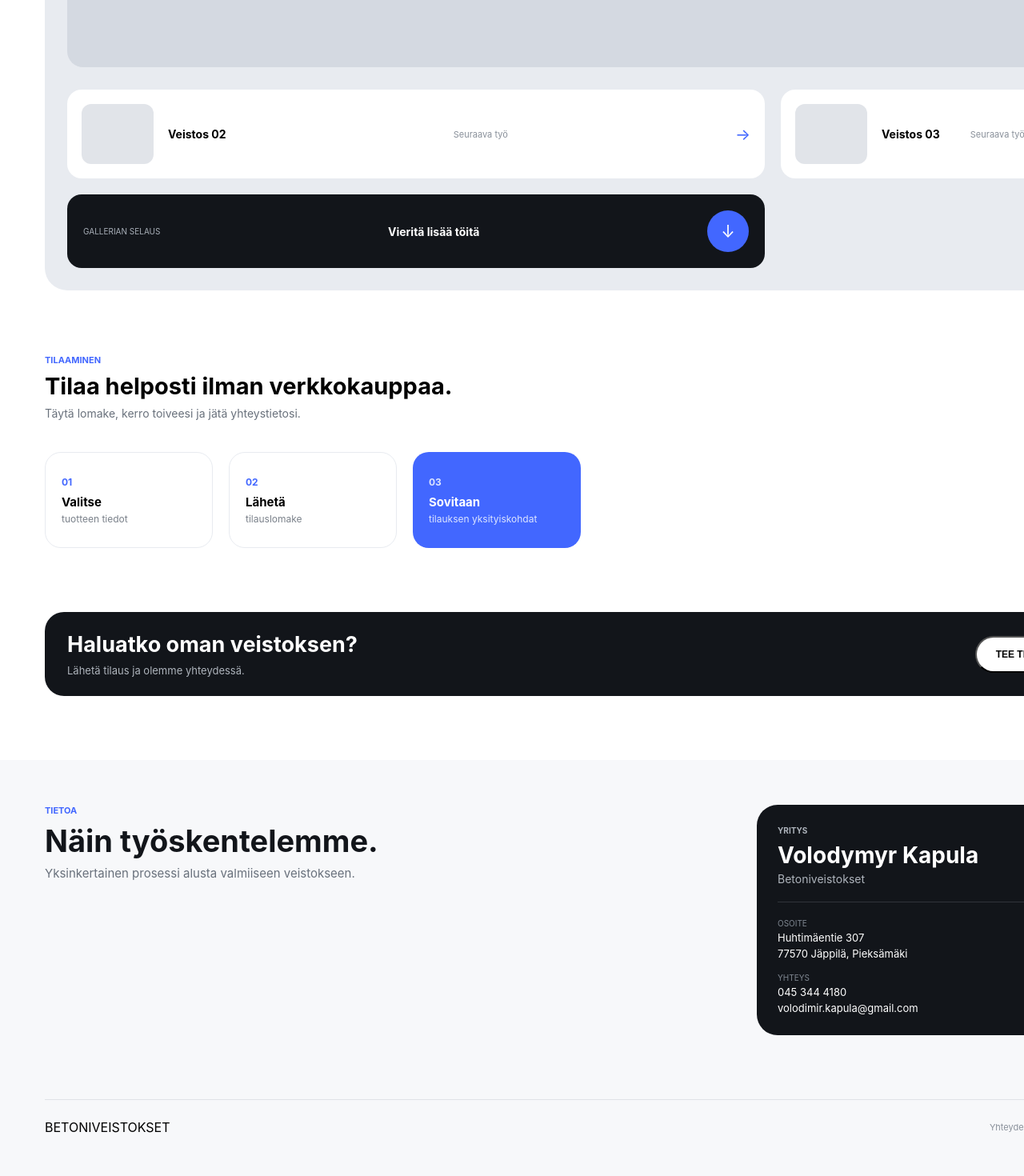
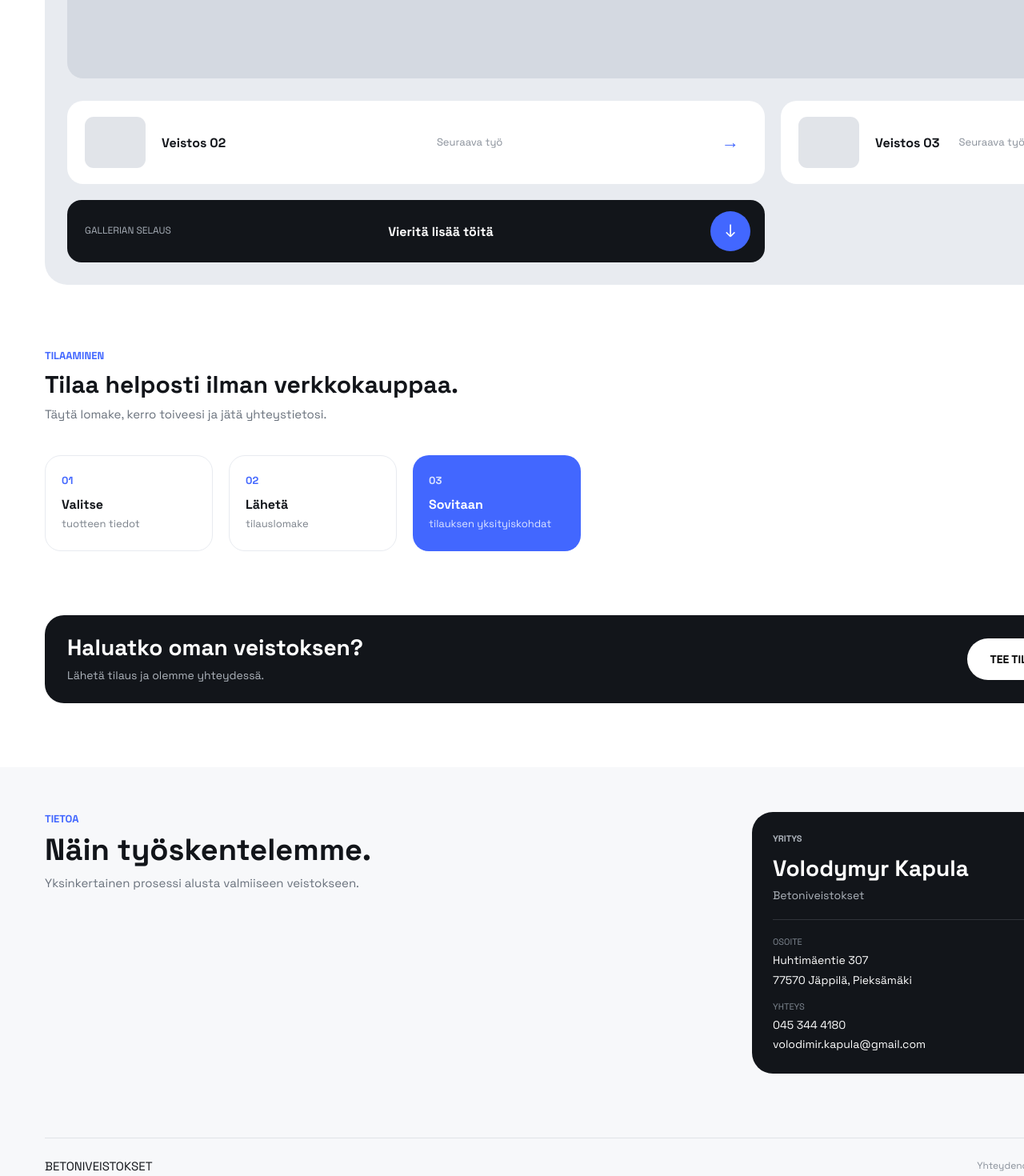
Before and after one commit to Burben-Kapula/-WK-Ohjelmistokehitt-j-n-toimiminen, a React (Vite) app in the folder frontend/: page / in a window 1280 px wide. Shown: the part 800-2270 px from the top of the page at 80% size. Built offline with nearby package versions, Linux system fonts and the light colour scheme.

Commit message:
19.08. TEXT

```diff
--- a/frontend/src/App.css
+++ b/frontend/src/App.css
@@ -1,7 +1,7 @@
+/* =========================
+   RESET / BASE
+   ========================= */
 
-
-
-/* Базовые сбросы и шрифт */
 *,
 *::before,
 *::after {
@@ -10,60 +10,81 @@
     padding: 0;
 }
 
+html,
+body,
+#root {
+    margin: 0;
+    padding: 0;
+    width: 100%;
+    min-height: 100%;
+}
+
 body {
-    font-family: "Inter", system-ui, Arial, sans-serif;
-    -webkit-font-smoothing: auto;
-    background: #fff;
+    font-size: 15px;
+    line-height: 1.45;
+    color: #12151a;
+    background: #ffffff;
+    -webkit-font-smoothing: antialiased;
+    -moz-osx-font-smoothing: grayscale;
 }
 
 a {
     color: inherit;
-    text-decoration: inherit;
-}бля
+    text-decoration: none;
+}
+
+button,
+input,
+textarea,
+select,
+option {
+    font: inherit;
+    color: inherit;
+}
 
 button {
-    border: none;
+    border: 0;
     background: transparent;
-    font: inherit;
-    color: inherit;
     cursor: pointer;
 }
 
-/* Страница */
+
+/* =========================
+   PAGE
+   ========================= */
+
 .page {
     width: 1440px;
     min-width: 1440px;
     max-width: 1440px;
     margin: 0 auto;
-    background: #fff;
+    background: #ffffff;
 }
 
-/* HEADER */
+
+/* =========================
+   HEADER
+   ========================= */
 
 .header {
-    position: relative;
     height: 140px;
-    background: #f7f8fa;
-    border-bottom: 1px solid rgba(0, 0, 0, 0.1);
+    padding: 0 56px;
     display: flex;
     align-items: center;
     justify-content: space-between;
-    padding: 0 56px;
+    background: #f7f8fa;
+    border-bottom: 1px solid rgba(0, 0, 0, 0.1);
 }
-
-/* ЛОГОТИП ИЗ FIGMA */
 
 .logo {
     width: 280px;
-    height: auto;
-    display: block;
     flex-shrink: 0;
 }
 
 .logo img {
+    display: block;
     width: 180px;
     height: auto;
-    display: block;
 }
 
 .nav {
@@ -72,39 +93,61 @@ button {
 }
 
 .nav-link {
-    font-size: 13px;
+    font-size: 14px;
     color: #777e88;
 }
 
 .nav-link.active {
-    color: #000;
+    color: #000000;
+}
+
+
+/* =========================
+   BUTTONS
+   ========================= */
+
+.cta-button,
+.cta-banner-button {
+    min-height: 52px;
+    padding: 16px 28px;
+    display: inline-flex;
+    align-items: center;
+    justify-content: center;
+    white-space: nowrap;
+    font-size: 14px;
+    font-weight: 700;
+    line-height: 1;
+    border-radius: 28px;
 }
 
 .cta-button {
     background: #12151a;
-    color: #fff;
-    font-size: 12px;
-    font-weight: 700;
-    padding: 12px 20px;
-    border-radius: 22px;
+    color: #ffffff;
 }
+
+.cta-button:hover {
+    background: #4267ff;
+}
+
+
+/* =========================
+   BACK TO TOP
+   ========================= */
 
 .back-to-top {
     position: fixed;
+    right: 24px;
     bottom: 24px;
-    right: 24px;
     z-index: 1000;
-    width: 44px;
-    height: 44px;
-    border: none;
-    border-radius: 50%;
-    background: #12151a;
-    color: #fff;
-    font-size: 18px;
-    cursor: pointer;
+    width: 52px;
+    height: 52px;
     display: flex;
     align-items: center;
     justify-content: center;
+    border-radius: 50%;
+    background: #12151a;
+    color: #ffffff;
+    font-size: 22px;
     box-shadow: 0 4px 12px rgba(0, 0, 0, 0.2);
 }
 
@@ -112,167 +155,209 @@ button {
     background: #4267ff;
 }
 
-/* Main */
-.main {
-    position: relative;
-}
 
-/* Hero */
+/* =========================
+   HERO
+   ========================= */
+
 .hero {
     padding: 56px 56px 0;
 }
 
-.hero-label {
+.hero-label,
+.section-label,
+.footer-label {
     font-size: 13px;
     font-weight: 700;
     color: #4267ff;
-    margin-bottom: 8px;
+}
+
+.hero-label {
+    margin-bottom: 10px;
 }
 
 .hero-title {
-    font-size: 66px;
+    margin: 0;
+    max-width: 1050px;
+
+    font-size: 76px;
+    line-height: 0.96;
     font-weight: 700;
-    color: #000;
-    line-height: 1.1;
+    letter-spacing: -3.5px;
+
+    color: #12151a;
 }
 
 .hero-desc {
+    max-width: 680px;
+    margin-top: 18px;
     font-size: 16px;
     color: #69717c;
-    margin-top: 16px;
-    max-width: 680px;
 }
 
+
+/* =========================
+   GALLERY
+   ========================= */
+
 .gallery-placeholder {
+    min-height: 500px;
     margin-top: 40px;
+    padding: 28px;
     background: #e8ebf0;
     border-radius: 28px;
-    padding: 28px;
-    min-height: 500px;
 }
 
 .gallery-main-image {
-    background: #d4d9e1;
-    border-radius: 20px;
     height: 395px;
     display: flex;
     flex-direction: column;
     align-items: center;
     justify-content: center;
+    background: #d4d9e1;
+    border-radius: 20px;
     color: #9aa2ad;
     font-size: 28px;
     font-weight: 700;
 }
 
 .image-subcaption {
-    font-size: 11px;
-    font-weight: 400;
+    margin-top: 8px;
+    font-size: 12px;
     color: #a8afb8;
-    margin-top: 8px;
 }
 
 .gallery-list {
     margin-top: 28px;
     display: grid;
-    grid-template-columns: 1fr 380px;
+    grid-template-columns: minmax(0, 1fr) 380px;
     gap: 20px;
 }
 
 .gallery-item {
-    background: #fff;
-    border-radius: 18px;
-    padding: 18px;
+    min-height: 104px;
+    padding: 16px 22px;
     display: flex;
-    gap: 18px;
     align-items: center;
+    gap: 20px;
+    background: #ffffff;
+    border-radius: 20px;
+    cursor: pointer;
+    transition: transform 0.2s ease, box-shadow 0.2s ease;
+}
+
+.gallery-item:hover {
+    transform: translateY(-2px);
+    box-shadow: 0 8px 24px rgba(18, 21, 26, 0.08);
 }
 
 .gallery-item-image {
-    width: 90px;
-    height: 75px;
+    width: 76px;
+    height: 64px;
+    flex-shrink: 0;
     background: #e1e4e9;
-    border-radius: 12px;
+    border-radius: 11px;
 }
 
 .gallery-item-content {
     flex: 1;
+    min-width: 0;
     display: flex;
     align-items: center;
     justify-content: space-between;
+    gap: 24px;
 }
 
 .gallery-item-title {
-    font-size: 14px;
+    font-size: 16px;
     font-weight: 700;
-    color: #000;
+    white-space: nowrap;
 }
 
 .gallery-item-sub {
-    font-size: 11px;
+    font-size: 13px;
     color: #89909a;
+    white-space: nowrap;
 }
 
 .gallery-item-arrow {
-    font-size: 20px;
+    width: 42px;
+    height: 42px;
+    flex-shrink: 0;
+    display: flex;
+    align-items: center;
+    justify-content: center;
+    border-radius: 50%;
     color: #4267ff;
+    font-size: 22px;
+    transition: transform 0.2s ease;
 }
 
+.gallery-item:hover .gallery-item-arrow {
+    transform: translateX(5px);
+}
+
+
+/* =========================
+   GALLERY HINT
+   ========================= */
+
 .gallery-scroll-hint {
-    background: #12151a;
-    border-radius: 18px;
-    padding: 20px;
+    min-height: 76px;
+    padding: 14px 18px 14px 22px;
     display: flex;
     align-items: center;
     justify-content: space-between;
-    color: #fff;
+    background: #12151a;
+    border-radius: 18px;
+    color: #ffffff;
+    cursor: pointer;
 }
 
 .gallery-scroll-title {
-    font-size: 10px;
-    font-weight: 400;
+    font-size: 12px;
     color: #a8afb8;
 }
 
 .gallery-scroll-text {
-    font-size: 14px;
+    font-size: 16px;
     font-weight: 700;
 }
 
 .gallery-scroll-icon {
-    width: 52px;
-    height: 52px;
-    border-radius: 50%;
-    background: #4267ff;
+    width: 50px;
+    height: 50px;
+    flex-shrink: 0;
     display: flex;
     align-items: center;
     justify-content: center;
-    font-size: 21px;
-    color: #fff;
+    border-radius: 50%;
+    background: #4267ff;
+    color: #ffffff;
+    font-size: 22px;
 }
 
-/* Order steps */
+
+/* =========================
+   ORDER STEPS
+   ========================= */
+
 .order-steps {
     padding: 80px 56px 0;
 }
 
-.section-label {
-    font-size: 11px;
+.section-title {
+    margin-top: 8px;
+    font-size: 30px;
+    line-height: 1.2;
     font-weight: 700;
-    color: #4267ff;
-}
-
-.section-title {
-    font-size: 29px;
-    font-weight: 700;
-    color: #000;
-    margin-top: 8px;
 }
 
 .section-desc {
-    font-size: 14px;
+    max-width: 680px;
+    margin-top: 8px;
+    font-size: 15px;
     color: #69717c;
-    margin-top: 8px;
-    max-width: 680px;
 }
 
 .steps {
@@ -283,28 +368,28 @@ button {
 }
 
 .step-card {
-    border-radius: 20px;
+    min-height: 120px;
     padding: 20px;
-    min-height: 120px;
     display: flex;
     flex-direction: column;
     justify-content: center;
+    border-radius: 20px;
 }
 
 .step-card.light {
-    background: #fff;
+    background: #ffffff;
     border: 1px solid #e8ebf0;
 }
 
 .step-card.dark {
     background: #4267ff;
-    color: #fff;
+    color: #ffffff;
 }
 
 .step-number {
-    font-size: 12px;
+    margin-bottom: 8px;
+    font-size: 13px;
     font-weight: 700;
-    margin-bottom: 8px;
 }
 
 .step-number.dark {
@@ -316,131 +401,139 @@ button {
 }
 
 .step-title {
-    font-size: 15px;
+    font-size: 16px;
     font-weight: 700;
 }
 
 .step-desc {
-    font-size: 12px;
+    margin-top: 4px;
+    font-size: 13px;
     color: #7a818a;
-    margin-top: 4px;
 }
 
 .step-card.dark .step-desc {
     color: #dde5ff;
 }
 
-/* CTA banner */
+
+/* =========================
+   CTA
+   ========================= */
+
 .cta-banner {
     margin: 80px 56px 0;
-    background: #12151a;
-    border-radius: 24px;
     padding: 24px 28px;
     display: flex;
     align-items: center;
     justify-content: space-between;
+    background: #12151a;
+    border-radius: 24px;
 }
 
 .cta-banner-title {
-    font-size: 27px;
+    font-size: 28px;
+    line-height: 1.2;
     font-weight: 700;
-    color: #fff;
+    color: #ffffff;
 }
 
 .cta-banner-desc {
-    font-size: 13px;
+    margin-top: 8px;
+    font-size: 14px;
     color: #aeb4bc;
-    margin-top: 8px;
 }
 
 .cta-banner-button {
-    background: #fff;
-    color: #000;
-    font-size: 12px;
-    font-weight: 700;
-    padding: 14px 24px;
-    border-radius: 25px;
+    background: #ffffff;
+    color: #000000;
 }
 
-/* Footer */
+.cta-banner-button:hover {
+    background: #4267ff;
+    color: #ffffff;
+}
+
+
+/* =========================
+   FOOTER
+   ========================= */
+
 .footer {
+    min-height: 850px;
     margin-top: 80px;
+    padding: 56px;
     background: #f7f8fa;
-    min-height: 850px;
-    padding: 56px;
 }
 
 .footer-top {
     display: grid;
-    grid-template-columns: 850px 444px;
+    grid-template-columns: minmax(0, 850px) minmax(0, 444px);
     gap: 40px;
 }
 
-.footer-label {
-    font-size: 11px;
+.footer-title {
+    margin-top: 8px;
+    font-size: 38px;
+    line-height: 1.15;
     font-weight: 700;
-    color: #4267ff;
-}
-
-.footer-title {
-    font-size: 38px;
-    font-weight: 700;
-    color: #12151a;
-    margin-top: 8px;
 }
 
 .footer-desc {
+    margin-top: 8px;
     font-size: 15px;
     color: #69717c;
-    margin-top: 8px;
 }
 
+
+/* =========================
+   PROCESS
+   ========================= */
+
 .process-steps {
+    min-height: 390px;
     margin-top: 40px;
-    background: #fff;
+    padding: 26px;
+    background: #ffffff;
     border-radius: 26px;
-    padding: 26px;
-    min-height: 390px;
 }
 
 .process-step {
     position: relative;
     display: flex;
-    align-items: flex-start;
     gap: 18px;
     padding-bottom: 30px;
+    align-items: flex-start;
 }
 
 .process-step-circle {
     width: 56px;
     height: 56px;
+    flex-shrink: 0;
+    display: flex;
+    align-items: center;
+    justify-content: center;
     border-radius: 50%;
     background: #eef1f5;
     color: #12151a;
-    font-size: 13px;
+    font-size: 14px;
     font-weight: 700;
-    display: flex;
-    align-items: center;
-    justify-content: center;
-    flex-shrink: 0;
 }
 
 .process-step-circle.active {
     background: #4267ff;
-    color: #fff;
+    color: #ffffff;
 }
 
 .process-step-title {
     font-size: 19px;
     font-weight: 700;
-    color: #12151a;
 }
 
 .process-step-desc {
-    font-size: 13px;
+    max-width: 520px;
+    margin-top: 6px;
+    font-size: 14px;
     color: #69717c;
-    margin-top: 6px;
-    max-width: 520px;
 }
 
 .process-step-line {
@@ -452,63 +545,72 @@ button {
     background: #dde1e6;
 }
 
-/* Company block */
+
+/* =========================
+   COMPANY
+   ========================= */
+
 .company-block {
+    padding: 26px;
     background: #12151a;
     border-radius: 26px;
-    padding: 26px;
-    color: #fff;
+    color: #ffffff;
+}
+
+.footer-label-light,
+.info-label {
+    font-size: 11px;
+    color: #7f8791;
 }
 
 .footer-label-light {
-    font-size: 10px;
     font-weight: 700;
     color: #aeb4bc;
 }
 
 .company-name {
+    margin-top: 8px;
     font-size: 28px;
     font-weight: 700;
-    margin-top: 8px;
 }
 
 .company-sub {
+    margin-top: 4px;
     font-size: 14px;
     color: #aeb4bc;
-    margin-top: 4px;
 }
 
 .company-divider {
     height: 1px;
+    margin: 20px 0;
     background: #30343a;
-    margin: 20px 0;
 }
 
 .info-label {
-    font-size: 10px;
-    color: #7f8791;
     margin-top: 16px;
 }
 
 .info-text {
-    font-size: 13px;
-    color: #fff;
     margin-top: 4px;
+    font-size: 14px;
+    color: #ffffff;
 }
 
-/* Footer bottom */
+
+/* =========================
+   FOOTER BOTTOM
+   ========================= */
+
 .footer-bottom {
     margin-top: 80px;
-    border-top: 1px solid #e0e3e7;
     padding-top: 24px;
     display: flex;
     align-items: center;
     justify-content: space-between;
+    border-top: 1px solid #e0e3e7;
 }
 
 .footer-links {
-    font-size: 11px;
+    font-size: 12px;
     color: #89909a;
 }
-
-/* Адаптив можно добавить потом, если нужно */
--- a/frontend/src/App.jsx
+++ b/frontend/src/App.jsx
@@ -1,10 +1,11 @@
-
-import "./App.css";
-import logo from "./assets/logo/Logo.svg";
-import { useRef } from "react";
-import { useEffect, useState } from "react";
 
 
+
+import "./styles/fonts.css";
+import "./App.css";
+
+import logo from "./assets/logo/Logo.svg";
+import { useRef, useEffect, useState } from "react";
 
 function App() {
   const targetRef = useRef(null);
@@ -16,15 +17,14 @@ function App() {
       block: "start",
     });
   };
+
   useEffect(() => {
     const handleScroll = () => {
-      // Кнопка з'являється після 300px прокрутки
       setIsVisible(window.scrollY > 300);
     };
 
     window.addEventListener("scroll", handleScroll);
 
-    // Важливо видалити listener після демонтування компонента
     return () => {
       window.removeEventListener("scroll", handleScroll);
     };
@@ -45,11 +45,13 @@ function App() {
           alt="K.BETONIVEISTOKSET"
           className="logo"
         />
+
         {isVisible && (
           <button className="back-to-top" onClick={scrollToTop}>
             ↑
           </button>
         )}
+
         <nav className="nav">
           <button className="nav-link" onClick={scrollToElement}>
             Tietoa
@@ -62,9 +64,13 @@ function App() {
       <main className="main">
         <section className="hero">
           <div className="hero-label">BETONISTA · KÄSIN</div>
+
           <h1 className="hero-title">
-            Veistoksia, jotka<br />jäävät mieleen.
+            Veistoksia, jotka
+            <br />
+            jäävät mieleen.
           </h1>
+
           <p className="hero-desc">
             Täysikokoisia betoniveistoksia eläimistä.
             <br />
@@ -74,16 +80,36 @@ function App() {
           <div className="gallery-placeholder">
             <div className="gallery-main-image">
               <div className="image-caption">KUVA TÄHÄN</div>
-              <div className="image-subcaption">Veistoksen pääkuva</div>
+              <div className="image-subcaption">
+                Veistoksen pääkuva
+              </div>
             </div>
 
             <div className="gallery-list">
-              <GalleryItem number="02" label="Veistos 02" sub="Seuraava työ" />
-              <GalleryItem number="03" label="Veistos 03" sub="Seuraava työ" />
+              <GalleryItem
+                number="02"
+                label="Veistos 02"
+                sub="Seuraava työ"
+              />
+
+              <GalleryItem
+                number="03"
+                label="Veistos 03"
+                sub="Seuraava työ"
+              />
+
               <div className="gallery-scroll-hint">
-                <div className="gallery-scroll-title">GALLERIAN SELAUS</div>
-                <div className="gallery-scroll-text">Vieritä lisää töitä</div>
-                <div className="gallery-scroll-icon">↓</div>
+                <div className="gallery-scroll-title">
+                  GALLERIAN SELAUS
+                </div>
+
+                <div className="gallery-scroll-text">
+                  Vieritä lisää töitä
+                </div>
+
+                <div className="gallery-scroll-icon">
+                  ↓
+                </div>
               </div>
             </div>
           </div>
@@ -91,9 +117,11 @@ function App() {
 
         <section className="order-steps">
           <h2 className="section-label">TILAAMINEN</h2>
+
           <h3 className="section-title">
             Tilaa helposti ilman verkkokauppaa.
           </h3>
+
           <p className="section-desc">
             Täytä lomake, kerro toiveesi ja jätä yhteystietosi.
           </p>
@@ -105,12 +133,14 @@ function App() {
               desc="tuotteen tiedot"
               variant="light"
             />
+
             <StepCard
               number="02"
               title="Lähetä"
               desc="tilauslomake"
               variant="light"
             />
+
             <StepCard
               number="03"
               title="Sovitaan"
@@ -125,11 +155,15 @@ function App() {
             <h3 className="cta-banner-title">
               Haluatko oman veistoksen?
             </h3>
+
             <p className="cta-banner-desc">
               Lähetä tilaus ja olemme yhteydessä.
             </p>
           </div>
-          <button className="cta-banner-button">TEE TILAUS →</button>
+
+          <button className="cta-banner-button">
+            TEE TILAUS →
+          </button>
         </section>
       </main>
 
@@ -139,37 +173,62 @@ function App() {
             <section ref={targetRef}>
               <div className="footer-label">TIETOA</div>
             </section>
-            <h3 className="footer-title">Näin työskentelemme.</h3>
+
+            <h3 className="footer-title">
+              Näin työskentelemme.
+            </h3>
+
             <p className="footer-desc">
               Yksinkertainen prosessi alusta valmiiseen veistokseen.
             </p>
-
           </div>
 
           <div className="company-block">
-            <div className="footer-label-light">YRITYS</div>
-            <h4 className="company-name">Volodymyr Kapula</h4>
-            <div className="company-sub">Betoniveistokset</div>
+            <div className="footer-label-light">
+              YRITYS
+            </div>
+
+            <h4 className="company-name">
+              Volodymyr Kapula
+            </h4>
+
+            <div className="company-sub">
+              Betoniveistokset
+            </div>
 
             <div className="company-divider" />
 
             <div className="company-info">
               <div className="info-label">OSOITE</div>
-              <div className="info-text">Huhtimäentie 307</div>
-              <div className="info-text">77570 Jäppilä, Pieksämäki</div>
+
+              <div className="info-text">
+                Huhtimäentie 307
+              </div>
+
+              <div className="info-text">
+                77570 Jäppilä, Pieksämäki
+              </div>
 
               <div className="info-label">YHTEYS</div>
-              <div className="info-text">045 344 4180</div>
-              <div className="info-text">volodimir.kapula@gmail.com</div>
+
+              <div className="info-text">
+                045 344 4180
+              </div>
+
+              <div className="info-text">
+                volodimir.kapula@gmail.com
+              </div>
             </div>
           </div>
         </div>
 
         <div className="footer-bottom">
           <div className="footer-logo">
+            <div className="logo-sub">
+              BETONIVEISTOKSET
+            </div>
+          </div>
 
-            <div className="logo-sub">BETONIVEISTOKSET</div>
-          </div>
           <div className="footer-links">
             Yhteydenotto · Tilauslomake
           </div>
@@ -183,10 +242,19 @@ function GalleryItem({ number, label, sub }) {
   return (
     <div className="gallery-item">
       <div className="gallery-item-image" />
+
       <div className="gallery-item-content">
-        <div className="gallery-item-title">{label}</div>
-        <div className="gallery-item-sub">{sub}</div>
-        <div className="gallery-item-arrow">→</div>
+        <div className="gallery-item-title">
+          {label}
+        </div>
+
+        <div className="gallery-item-sub">
+          {sub}
+        </div>
+
+        <div className="gallery-item-arrow">
+          →
+        </div>
       </div>
     </div>
   );
@@ -194,11 +262,28 @@ function GalleryItem({ number, label, sub }) {
 
 function StepCard({ number, title, desc, variant }) {
   const isDark = variant === "dark";
+
   return (
-    <div className={`step-card ${isDark ? "dark" : "light"}`}>
-      <div className={`step-number ${isDark ? "light" : "dark"}`}>{number}</div>
-      <div className="step-title">{title}</div>
-      <div className="step-desc">{desc}</div>
+    <div
+      className={`step-card ${
+        isDark ? "dark" : "light"
+      }`}
+    >
+      <div
+        className={`step-number ${
+          isDark ? "light" : "dark"
+        }`}
+      >
+        {number}
+      </div>
+
+      <div className="step-title">
+        {title}
+      </div>
+
+      <div className="step-desc">
+        {desc}
+      </div>
     </div>
   );
 }
@@ -206,11 +291,22 @@ function StepCard({ number, title, desc, variant }) {
 function ProcessStep({ number, title, desc, active }) {
   return (
     <div className="process-step">
-      <div className={`process-step-circle ${active ? "active" : ""}`}>
+      <div
+        className={`process-step-circle ${
+          active ? "active" : ""
+        }`}
+      >
         {number}
       </div>
-      <div className="process-step-title">{title}</div>
-      <div className="process-step-desc">{desc}</div>
+
+      <div className="process-step-title">
+        {title}
+      </div>
+
+      <div className="process-step-desc">
+        {desc}
+      </div>
+
       <div className="process-step-line" />
     </div>
   );
--- /dev/null
+++ b/frontend/src/styles/fonts.css
@@ -0,0 +1,15 @@
+@import url("https://fonts.googleapis.com/css2?family=Space+Grotesk:wght@400;500;600;700&display=swap");
+
+:root {
+  --font-main: "Space Grotesk", sans-serif;
+}
+
+html,
+body,
+#root,
+.page,
+.page *,
+.page *::before,
+.page *::after {
+  font-family: var(--font-main) !important;
+}
```
Lines whose indentation alone changed are shown as unchanged.
